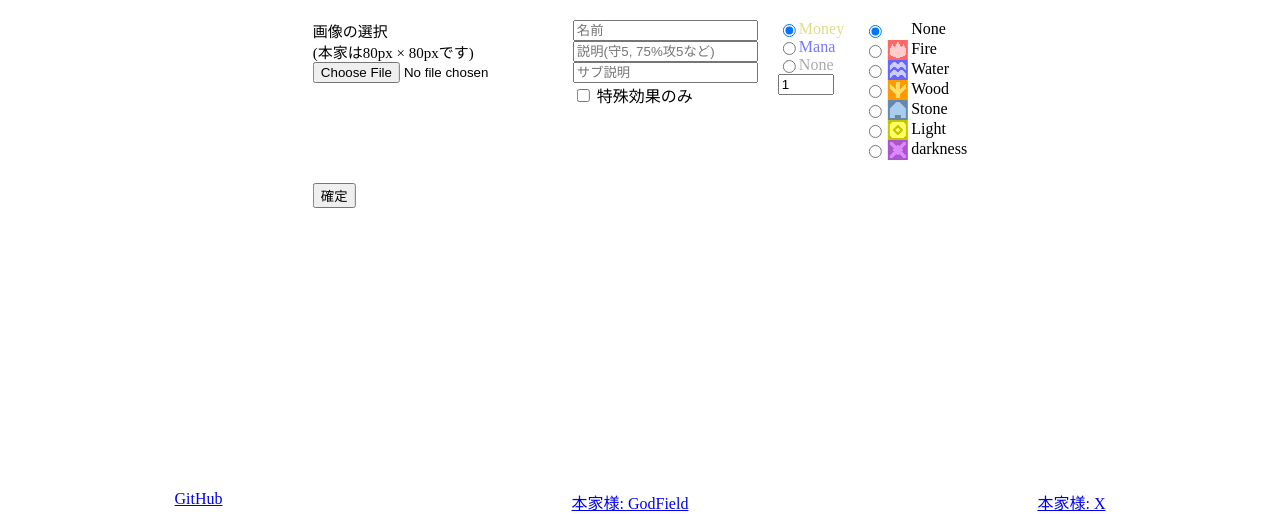
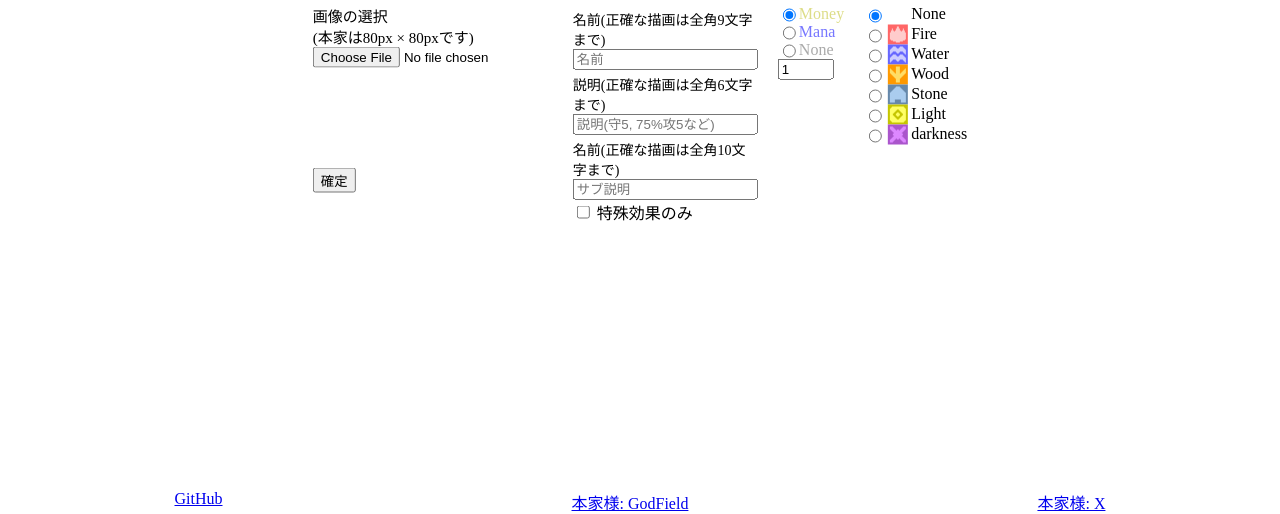
Before and after one commit to lea-151107/godfield_card_maker, a plain HTML site: page index.html in a window 1280 px wide. Shown: the part 286-800 px from the top of the page. Drawn offline with Linux system fonts and the light colour scheme; no server answers.

Commit message:
[update] 文字数制限を表示

```diff
--- a/index.html
+++ b/index.html
@@ -118,8 +118,11 @@
     <!--入力欄-->
     <div style="display: block; margin: 0 10px;">
 
+      <p style="margin: 4px 0 0 0; font-size: 14px;">名前(正確な描画は全角9文字まで)</p>
       <input type="text" id="name" name="name" placeholder="名前"><br>
+      <p style="margin: 4px 0 0 0; font-size: 14px;">説明(正確な描画は全角6文字まで)</p>
       <input type="text" id="lore" name="lore" placeholder="説明(守5, 75%攻5など)"><br>
+      <p style="margin: 4px 0 0 0; font-size: 14px;">名前(正確な描画は全角10文字まで)</p>
       <input type="text" id="subLore" name="subLore" placeholder="サブ説明"><br>
       <input type="checkbox" id="sLore" name="sLore" value="sLore" onclick="chSLore()">
       <label for="sLore">特殊効果のみ</label><br>
```
